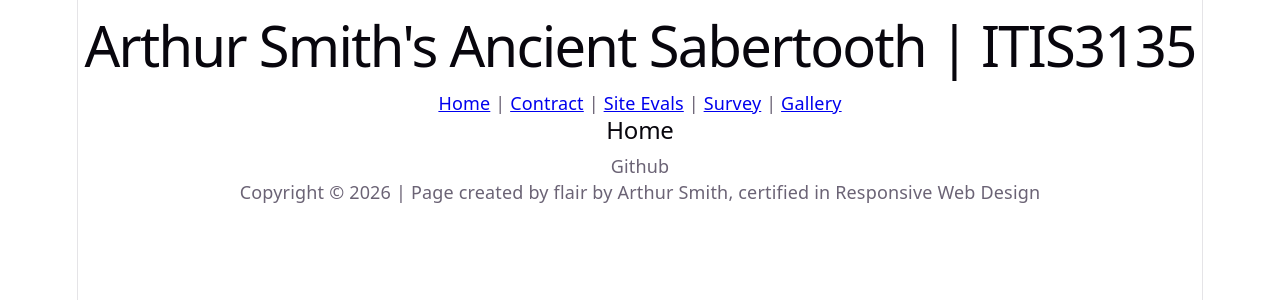
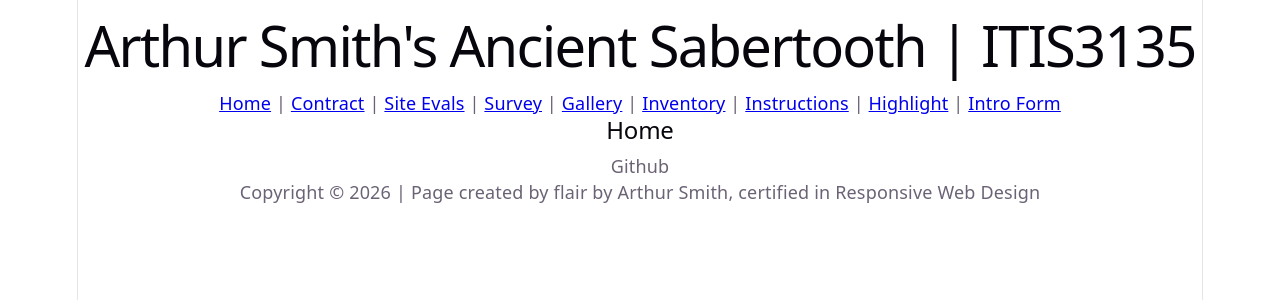
Before and after one commit to arthursmith-cpcc/itis3135-react, a React (Vite) app: page / in a window 1280 px wide. Shown: the top 300 px of the page. Built offline with nearby package versions, Linux system fonts and the light colour scheme.

Commit message:
Page additions and link updates for react site

```diff
--- a/src/Header.jsx
+++ b/src/Header.jsx
@@ -4,7 +4,7 @@ export default function Header() {
         <>
             <header>
                 <h1>Arthur Smith's Ancient Sabertooth | ITIS3135</h1>
-                <nav><Link to="/">Home</Link> | <Link to="/Contract">Contract</Link> | <Link to="/Evaluations">Site Evals</Link> | <Link to="/Survey">Survey</Link> | <Link to="/Gallery">Gallery</Link></nav>
+                <nav><Link to="/">Home</Link> | <Link to="/Contract">Contract</Link> | <Link to="/Evaluations">Site Evals</Link> | <Link to="/Survey">Survey</Link> | <Link to="/Gallery">Gallery</Link> | <Link to="/Inventory">Inventory</Link> | <Link to="/Instructions">Instructions</Link> | <Link to="/Highlight">Highlight</Link> | <Link to="/IntroForm">Intro Form</Link></nav>
             </header>
         </>
     );
--- /dev/null
+++ b/src/Highlight.jsx
@@ -0,0 +1,15 @@
+import Header from './Header.jsx'
+import Footer from './Footer.jsx'
+
+export default function Highlight() {
+    return (
+        <>
+            <title>Arthur Smith's Ancient Sabertooth | ITIS3135 | Highlight</title>
+            <Header />
+                <main>
+                    <h2>Highlight</h2>
+                </main>
+            <Footer />
+        </>
+    );
+}
--- /dev/null
+++ b/src/Instructions.jsx
@@ -0,0 +1,15 @@
+import Header from './Header.jsx'
+import Footer from './Footer.jsx'
+
+export default function Instructions() {
+    return (
+        <>
+            <title>Arthur Smith's Ancient Sabertooth | ITIS3135 | Instructions</title>
+            <Header />
+                <main>
+                    <h2>Instructions</h2>
+                </main>
+            <Footer />
+        </>
+    );
+}
--- /dev/null
+++ b/src/IntroForm.jsx
@@ -0,0 +1,15 @@
+import Header from './Header.jsx'
+import Footer from './Footer.jsx'
+
+export default function IntroForm() {
+    return (
+        <>
+            <title>Arthur Smith's Ancient Sabertooth | ITIS3135 | Intro Form</title>
+            <Header />
+                <main>
+                    <h2>Introduction Form</h2>
+                </main>
+            <Footer />
+        </>
+    );
+}
--- /dev/null
+++ b/src/Inventory.jsx
@@ -0,0 +1,15 @@
+import Header from './Header.jsx'
+import Footer from './Footer.jsx'
+
+export default function Inventory() {
+    return (
+        <>
+            <title>Arthur Smith's Ancient Sabertooth | ITIS3135 | Inventory</title>
+            <Header />
+                <main>
+                    <h2>Inventory</h2>
+                </main>
+            <Footer />
+        </>
+    );
+}
--- a/src/main.jsx
+++ b/src/main.jsx
@@ -7,6 +7,10 @@ import Contract from './Contract.jsx'
 import Evaluations from './Evaluations.jsx'
 import Survey from './Survey.jsx'
 import Gallery from './Gallery.jsx'
+import Inventory from './Inventory.jsx'
+import Instructions from './Instructions.jsx'
+import Highlight from './Highlight.jsx'
+import IntroForm from './IntroForm.jsx'
 
 createRoot(document.getElementById('root')).render(
   <StrictMode>
@@ -17,6 +21,10 @@ createRoot(document.getElementById('root')).render(
         <Route path="/Evaluations" element={<Evaluations />}></Route>
         <Route path="/Survey" element={<Survey />}></Route>
         <Route path="/Gallery" element={<Gallery />}></Route>
+        <Route path="/Inventory" element={<Inventory />}></Route>
+        <Route path="/Instructions" element={<Instructions />}></Route>
+        <Route path="/Highlight" element={<Highlight />}></Route>
+        <Route path="/IntroForm" element={<IntroForm />}></Route>
       </Routes>
     </HashRouter>
   </StrictMode>,
```
